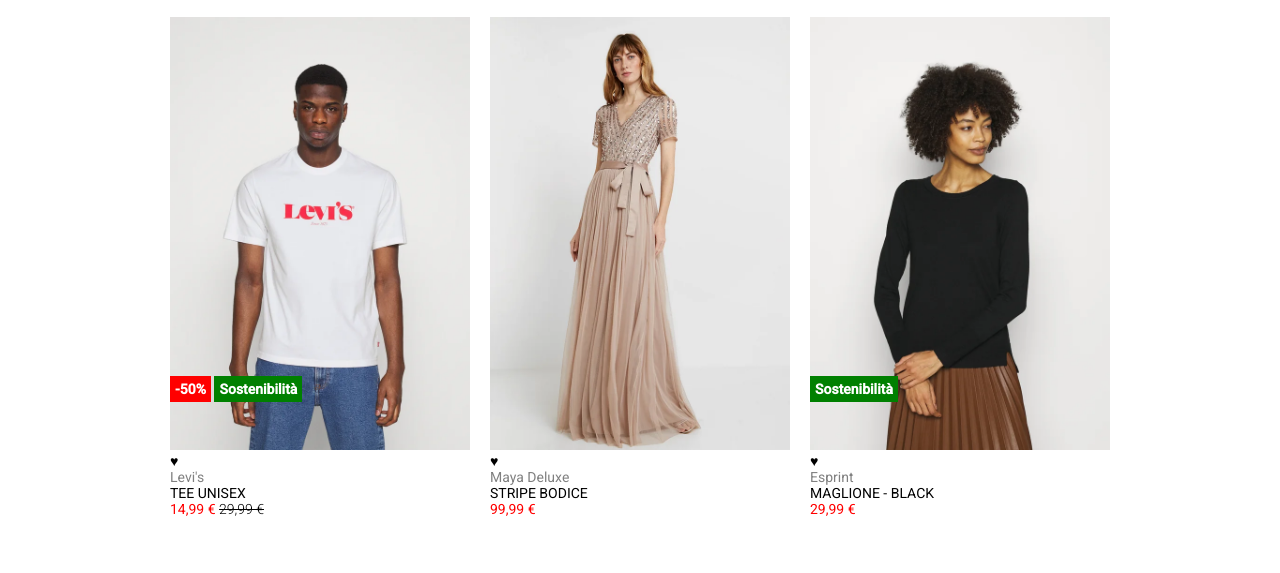
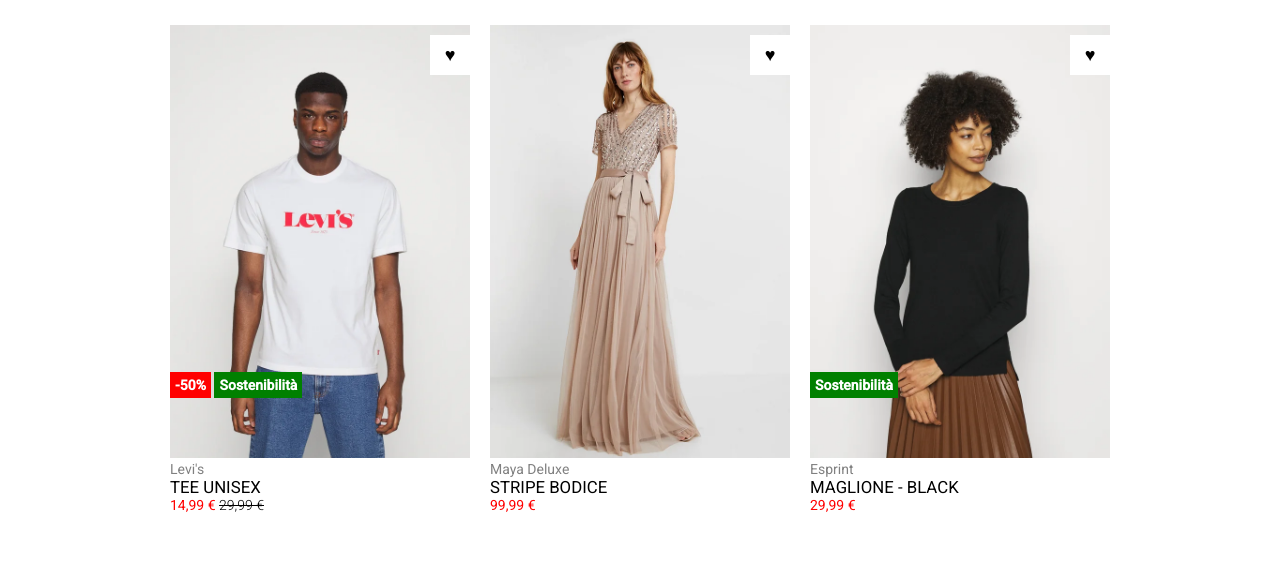
Before and after one commit to KentaBilotta/html-css-boolando, a plain HTML site: page index.html in a window 1280 px wide. Shown: the part 603-1176 px from the top of the page. Drawn offline with Linux system fonts and the light colour scheme.

Commit message:
sesto commit

```diff
--- a/index.html
+++ b/index.html
@@ -42,6 +42,8 @@
             <div class="product"> <!-- product 1 -->
                 <img src="img/1.webp" alt="" class="photo">
 
+                <img src="img/1b.webp" alt="" class="hover-photo">
+
                 <div class="labels">
                     <span class="sale-value">-50%</span>
                     <span class="sustainability">Sostenibilità</span>
@@ -60,6 +62,8 @@
             <div class="product"> <!-- product 2 -->
                 <img src="img/2.webp" alt="" class="photo">
 
+                <img src="img/2b.webp" alt="" class="hover-photo">
+
                 <div class="labels">
                     <span class="sale-value">-30%</span>
                 </div>
@@ -77,6 +81,8 @@
             <div class="product"> <!-- product 3 -->
                 <img src="img/3.webp" alt="" class="photo">
 
+                <img src="img/3b.webp" alt="" class="hover-photo">
+
                 <div class="labels">
                     <span class="sale-value">-30%</span>
                 </div>
@@ -93,6 +99,8 @@
 
             <div class="product"> <!-- product 4 -->
                 <img src="img/4.webp" alt="" class="photo">
+
+                <img src="img/4b.webp" alt="" class="hover-photo">
 
                 <div class="labels">
                     <span class="sale-value">-50%</span>
@@ -112,6 +120,8 @@
             <div class="product"> <!-- product 5 -->
                 <img src="img/5.webp" alt="" class="photo">
 
+                <img src="img/5b.webp" alt="" class="hover-photo">
+
                 <div class="labels">
                     <!-- no labels for this product -->
                 </div>
@@ -127,6 +137,8 @@
 
             <div class="product"> <!-- product 6 -->
                 <img src="img/6.webp" alt="" class="photo">
+
+                <img src="img/6b.webp" alt="" class="hover-photo">
 
                 <div class="labels">
                     <span class="sustainability">Sostenibilità</span>
--- a/style.css
+++ b/style.css
@@ -43,8 +43,6 @@ header{
 .logo-img{
     color: white;
     height: 30px;
-
-
 }
 
 .shopping-tools{
@@ -53,7 +51,6 @@ header{
     display: flex;
     justify-content: space-around;
     align-items: center;
-
 }
 
 .tool-icon{
@@ -74,11 +71,25 @@ main{
 }
 
 .product{
+    position: relative;
     margin: 10px;
-    position: relative;
+    margin-bottom: 30px;
+
 }
 
 .photo{
+    width: 300px;
+    position: absolute;
+    top: 0;
+    left: 0;
+    display: block;
+}
+
+.photo:hover{
+    opacity: 0;
+}
+
+.hover-photo{
     width: 300px;
 }
 
@@ -86,6 +97,23 @@ main{
     position: absolute;
     left: 0;
     bottom: 120px;
+}
+
+.like{
+    height: 40px;
+    width: 40px;
+    display: flex;
+    justify-content: center;
+    align-items: center;
+    font-size: 18px;
+    background-color: white;
+    position: absolute;
+    right: 0;
+    top: 10px;
+}
+
+.like:hover{
+    color: red;
 }
 
 .sale-value{
@@ -108,6 +136,10 @@ main{
     padding: 5px;
 }
 
+.name{
+    font-size: 1.2rem;
+}
+
 .brand-name{
     color: grey;
 }
```
